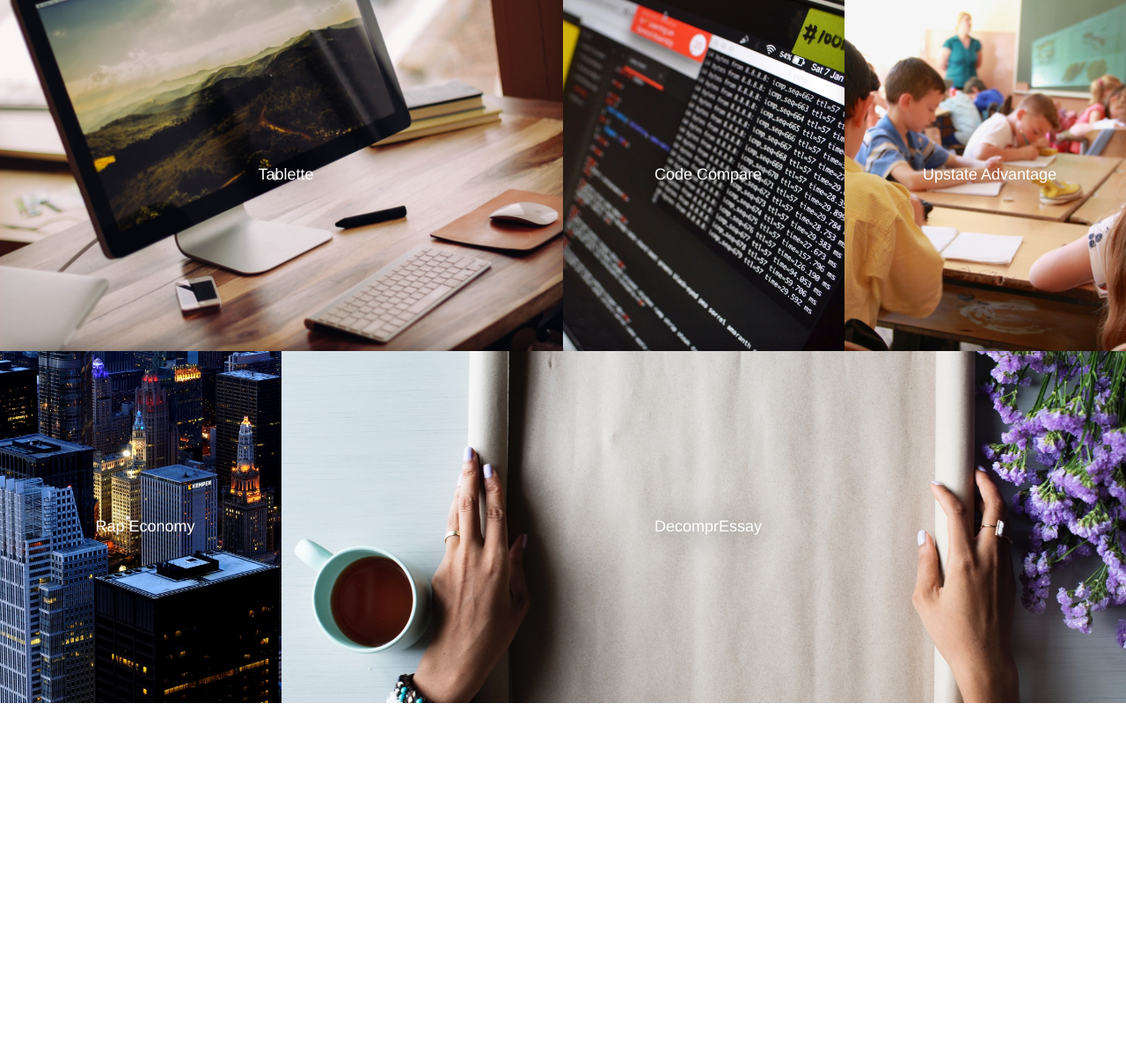
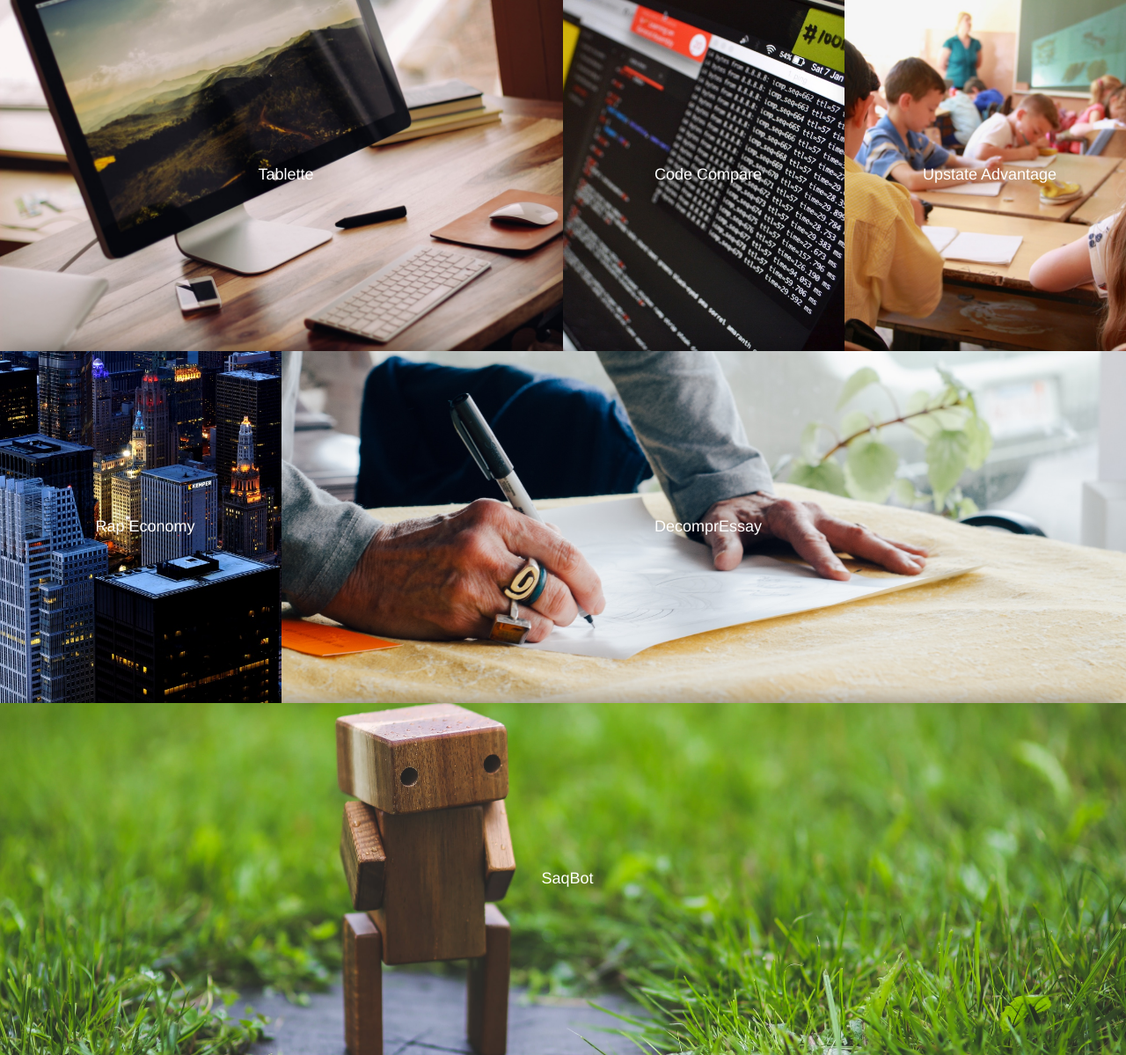
Before and after one commit to Saqif280/saqif.com, a PHP site: page / in a window 1280 px wide. Shown: the part 801-2000 px from the top of the page at 88% size. Before the commit the page ends 1600 px from the top, so only its background shows below. Run offline with PHP 8.4, Linux system fonts and the light colour scheme; some libraries are stand-ins or nearby versions.

Commit message:
added saqbot

```diff
--- a/css/main.css
+++ b/css/main.css
@@ -234,8 +234,15 @@ a.pi_link{
 .portfolio_item:hover h4{
 	opacity: 0;
 }
+.pi_sb{
+  background: url(../img/reduced/robot1.jpg) no-repeat center center;
+  -webkit-background-size: cover;
+  -moz-background-size: cover;
+  -o-background-size: cover;
+  background-size: cover;
+}
 .pi_decompressay{
-  background: url(../img/reduced/scroll.jpg) no-repeat center center;
+  background: url(../img/reduced/writing2.jpg) no-repeat center center;
   -webkit-background-size: cover;
   -moz-background-size: cover;
   -o-background-size: cover;
--- a/index.html
+++ b/index.html
@@ -117,6 +117,13 @@
 	    		<h3>Web application that artificially inflates essay word count by undetectably splitting words. Can increase most bodies of text up to 500% of original word length.</h3>
 	    	</div>
 	    </div>
+  		<div class="col-sm-12 col-md-12 portfolio_item pi_sb">
+  			<a class="pi_link" href="http://saqbot.saqif.com" target="_blank"></a>
+	    	<h4>SaqBot</h4>
+	    	<div class="pi_content">
+	    		<h3>AI virtual assistant built to represent Saqif on the internet. Processes user speech and responds with voice.</h3>
+	    	</div>
+	    </div>
     </div>
 	</div>
 </div>
```
Also changed, not shown: img/raw/writing1.jpg (added), img/raw/writing2.jpg (added), img/reduced/robot1.jpg (added), img/reduced/writing2.jpg (added), 2 other files.
